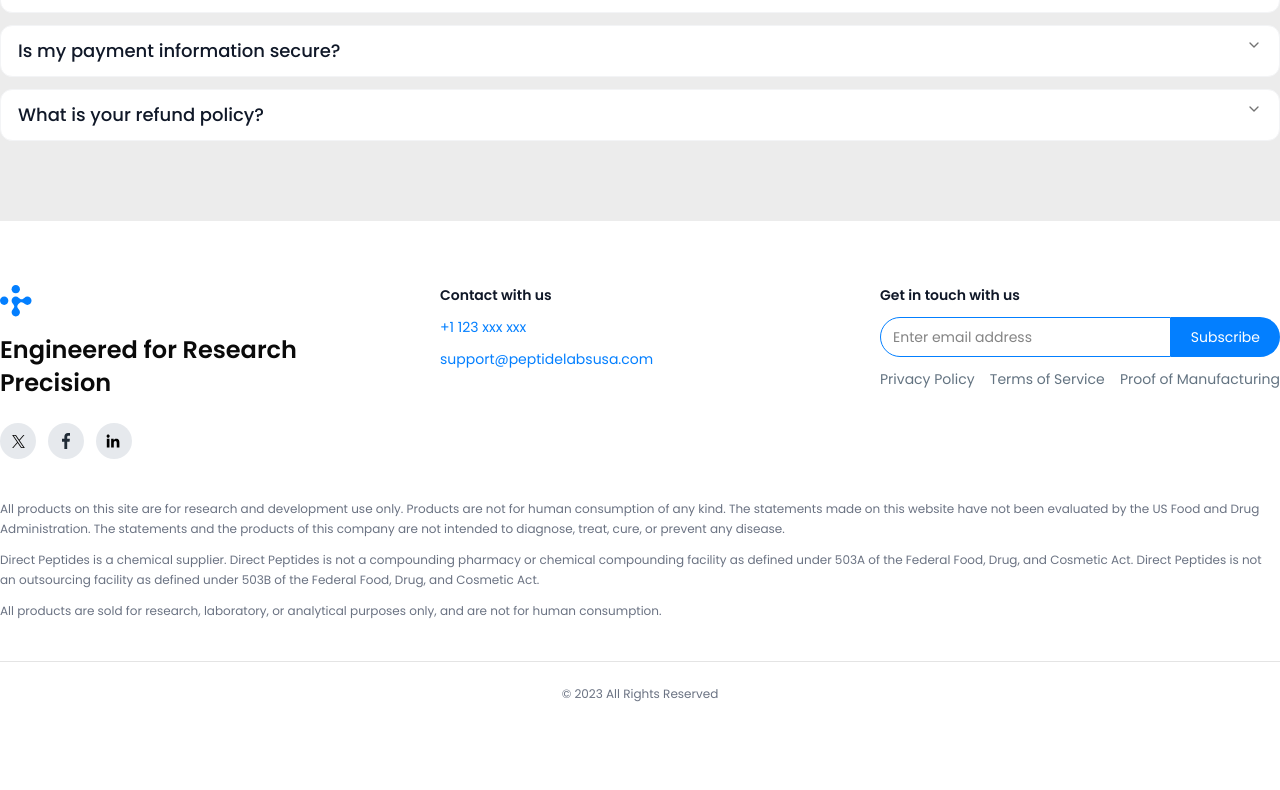
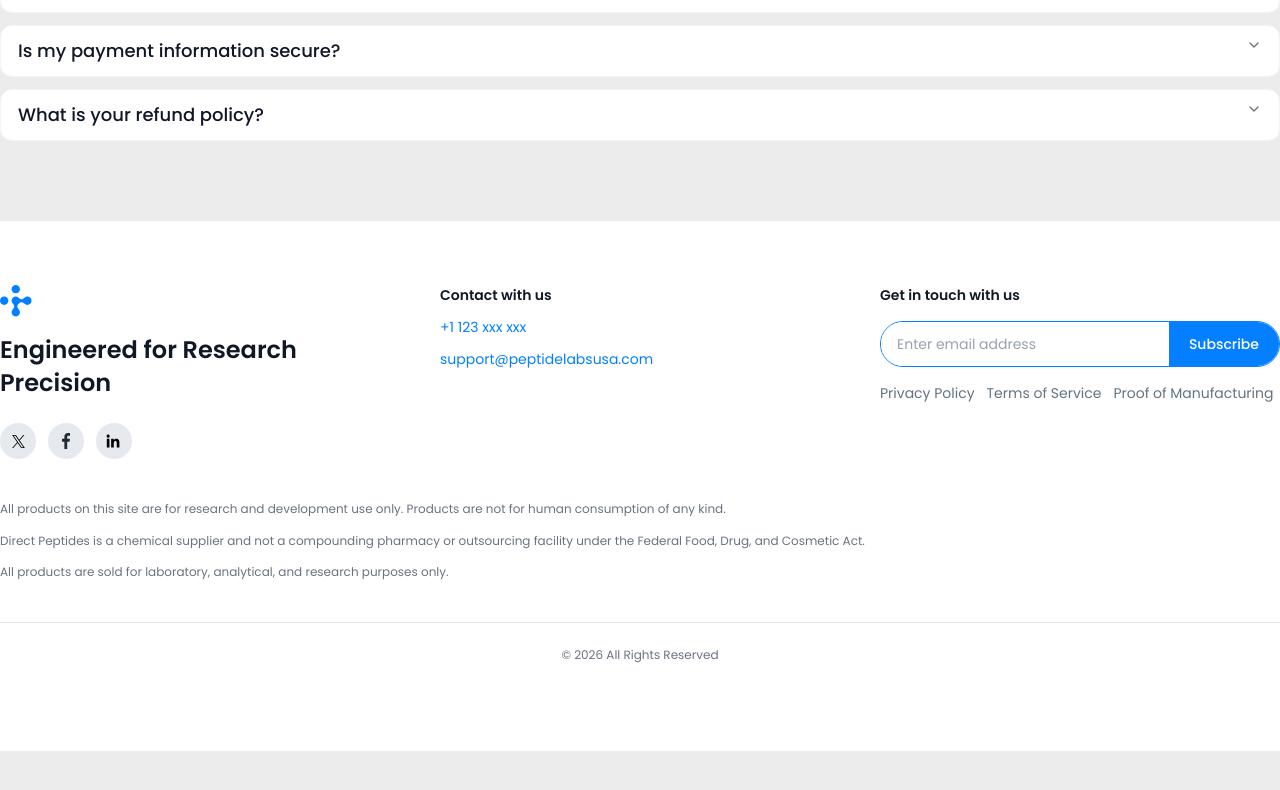
Before and after one commit to mkiuzzal01/peptide, a Next.js app: page / in a window 1280 px wide. Shown: the part 3187-3977 px from the top of the page. After the commit the page ends 3938 px from the top, so only its background shows below. Built offline with nearby package versions, Linux system fonts and the light colour scheme; no server answers.

Commit message:
update some issue

```diff
--- a/app/(main)/products/__components/AllProducts.tsx
+++ b/app/(main)/products/__components/AllProducts.tsx
@@ -21,6 +21,7 @@ export default function AllProducts() {
         {products.map((product) => (
           <ProductCard
             key={product.id}
+            slug={product?.name}
             id={product.id}
             cas={product.cas}
             name={product.name}
--- a/app/(main)/products/__components/ProductDetails.tsx
+++ b/app/(main)/products/__components/ProductDetails.tsx
@@ -51,10 +51,10 @@ export default function ProductDetails({ payload }: Props) {
 
     dispatch(
       addToCart({
-        id: String(productDetails.id),
-        name: productDetails.title,
-        price: String(productDetails.price),
-        image: productDetails.image,
+        id: String(payload?.id),
+        name: payload?.title,
+        price: String(payload?.price),
+        image: payload?.thumbnail,
         quantity,
         weight: `${selectedSize}mg`,
         packSize: selectedQuantityOption,
--- a/app/components/layouts/Footer.tsx
+++ b/app/components/layouts/Footer.tsx
@@ -1,77 +1,141 @@
+"use client";
+
 import Link from "next/link";
+import { useState } from "react";
+import { toast } from "react-toastify";
+
 import Facebook from "../icons/Facebook";
 import LinkedIn from "../icons/LinkedIn";
 import Logo from "../icons/Logo";
 import Twitter from "../icons/Twitter";
+
 import Container from "../shared/Container";
 import { footerLinks } from "./navLinks";
 
+import { useSubscribeMutation } from "@/redux/subscribe/subscribe.api";
+
 export default function Footer() {
+  const [email, setEmail] = useState("");
+
+  const [subscribe, { isLoading }] = useSubscribeMutation();
+
+  const handleSubmit = async (e: React.FormEvent<HTMLFormElement>) => {
+    e.preventDefault();
+
+    if (!email.trim()) {
+      return toast.error("Email is required");
+    }
+
+    try {
+      const res = await subscribe({ email }).unwrap();
+
+      toast.success(res?.message || "Subscribed successfully");
+
+      setEmail("");
+    } catch (error: any) {
+      toast.error(
+        error?.data?.message || "An error occurred while subscribing",
+      );
+    }
+  };
+
   return (
     <footer className="bg-white py-16">
       <Container>
-        <div className="grid grid-cols-1 md:grid-cols-3 gap-10">
+        <div className="grid grid-cols-1 gap-10 md:grid-cols-3">
           {/* LEFT */}
           <div className="flex flex-col gap-4">
             <Logo size={32} />
 
-            <h2 className="text-2xl font-semibold leading-snug">
+            <h2 className="text-2xl font-semibold leading-snug text-gray-900">
               Engineered for Research Precision
             </h2>
 
-            {/* Social */}
-            <div className="flex items-center gap-3 mt-2">
+            {/* SOCIAL */}
+            <div className="mt-2 flex items-center gap-3">
               {[Twitter, Facebook, LinkedIn].map((Icon, i) => (
-                <div
+                <button
                   key={i}
-                  className="w-9 h-9 flex items-center justify-center rounded-full bg-[#E6E9ED] hover:bg-[#037FFF] hover:text-white transition"
+                  type="button"
+                  className="
+                    flex h-9 w-9 items-center justify-center
+                    rounded-full bg-[#E6E9ED]
+                    transition-all duration-200
+                    hover:bg-[#037FFF] hover:text-white
+                  "
                 >
                   <Icon />
-                </div>
+                </button>
               ))}
             </div>
           </div>
 
           {/* MIDDLE */}
           <div className="flex flex-col gap-3">
-            <h3 className="font-semibold text-sm text-gray-900">
+            <h3 className="text-sm font-semibold text-gray-900">
               Contact with us
             </h3>
 
-            <a className="text-[#037FFF] text-sm" href="tel:+1123xxxxxx">
+            <a
+              className="text-sm text-[#037FFF] hover:underline"
+              href="tel:+1123xxxxxx"
+            >
               +1 123 xxx xxx
             </a>
 
             <a
-              className="text-[#037FFF] text-sm"
+              className="text-sm text-[#037FFF] hover:underline"
               href="mailto:support@peptidelabsusa.com"
             >
               support@peptidelabsusa.com
             </a>
           </div>
 
-          {/* RIGHT (Newsletter) */}
-          <div className="flex flex-col gap-3">
-            <h3 className="font-semibold text-sm text-gray-900">
+          {/* RIGHT */}
+          <div className="flex flex-col gap-4">
+            <h3 className="text-sm font-semibold text-gray-900">
               Get in touch with us
             </h3>
 
-            <div className="flex">
+            {/* NEWSLETTER */}
+            <form
+              onSubmit={handleSubmit}
+              className="flex w-full overflow-hidden rounded-full border border-[#037FFF]"
+            >
               <input
-                className="w-full h-10 px-3 text-sm border border-[#037FFF] rounded-l-full outline-none"
+                required
+                type="email"
+                value={email}
+                onChange={(e) => setEmail(e.target.value)}
                 placeholder="Enter email address"
+                aria-label="Email address"
+                className="
+                  h-11 w-full bg-white px-4 text-sm
+                  outline-none placeholder:text-gray-400
+                "
               />
 
-              <button className="bg-[#037FFF] text-white px-5 text-sm rounded-r-full hover:bg-[#0266d6] transition">
-                Subscribe
+              <button
+                type="submit"
+                disabled={isLoading}
+                className="
+                  flex shrink-0 items-center justify-center
+                  bg-[#037FFF] px-5 text-sm font-medium text-white
+                  transition hover:bg-[#0266d6]
+                  disabled:cursor-not-allowed disabled:opacity-70
+                "
+              >
+                {isLoading ? "Submitting..." : "Subscribe"}
               </button>
-            </div>
-            <div className="flex justify-between items-center gap-3">
+            </form>
+
+            {/* FOOTER LINKS */}
+            <div className="flex flex-wrap items-center gap-3">
               {footerLinks.map((link, i) => (
                 <Link
                   key={i}
                   href={link.href}
-                  className="text-sm text-[#637381]"
+                  className="text-sm text-[#637381] transition hover:text-[#037FFF]"
                 >
                   {link.title}
                 </Link>
@@ -80,31 +144,28 @@ export default function Footer() {
           </div>
         </div>
 
-        {/* Disclaimer */}
-        <div className="text-xs text-gray-500 leading-relaxed space-y-3 py-10">
+        {/* DISCLAIMER */}
+        <div className="space-y-3 py-10 text-xs leading-relaxed text-gray-500">
           <p>
             All products on this site are for research and development use only.
-            Products are not for human consumption of any kind. The statements
-            made on this website have not been evaluated by the US Food and Drug
-            Administration. The statements and the products of this company are
-            not intended to diagnose, treat, cure, or prevent any disease.
+            Products are not for human consumption of any kind.
           </p>
+
           <p>
-            Direct Peptides is a chemical supplier. Direct Peptides is not a
-            compounding pharmacy or chemical compounding facility as defined
-            under 503A of the Federal Food, Drug, and Cosmetic Act. Direct
-            Peptides is not an outsourcing facility as defined under 503B of the
-            Federal Food, Drug, and Cosmetic Act.
+            Direct Peptides is a chemical supplier and not a compounding
+            pharmacy or outsourcing facility under the Federal Food, Drug, and
+            Cosmetic Act.
           </p>
+
           <p>
-            All products are sold for research, laboratory, or analytical
-            purposes only, and are not for human consumption.
+            All products are sold for laboratory, analytical, and research
+            purposes only.
           </p>
         </div>
 
-        {/* Bottom */}
-        <div className="border-t border-text-muted py-6 text-center text-xs text-gray-500">
-          © 2023 All Rights Reserved
+        {/* BOTTOM */}
+        <div className="border-t border-gray-200 py-6 text-center text-xs text-gray-500">
+          © 2026 All Rights Reserved
         </div>
       </Container>
     </footer>
--- a/app/components/products/Explore.tsx
+++ b/app/components/products/Explore.tsx
@@ -103,6 +103,7 @@ export default function Explore() {
         {products.map((product) => (
           <div key={product.id}>
             <ProductCard
+              slug={product?.name}
               id={product.id}
               cas={product.cas}
               name={product.name}
--- a/app/components/products/ProductCard.tsx
+++ b/app/components/products/ProductCard.tsx
@@ -15,7 +15,7 @@ interface ProductCardProps {
   cas: string;
   name: string;
   price: string;
-  image: string;
+  image: string | any;
 }
 
 export default function ProductCard({
--- a/app/components/products/Recent.tsx
+++ b/app/components/products/Recent.tsx
@@ -43,6 +43,7 @@ export default function Recent() {
         {products.map((product) => (
           <div key={product.id}>
             <ProductCard
+              slug={product?.name}
               id={product.id}
               cas={product.cas}
               name={product.name}
--- /dev/null
+++ b/redux/subscribe/subscribe.api.ts
@@ -0,0 +1,15 @@
+import { baseApi } from "../base/baseAPI";
+
+export const subscribeApi = baseApi.injectEndpoints({
+  endpoints: (builder) => ({
+    subscribe: builder.mutation<any, any>({
+      query: (data) => ({
+        url: "/newsletter/subscribe",
+        method: "POST",
+        body: data,
+      }),
+    }),
+  }),
+});
+
+export const { useSubscribeMutation } = subscribeApi;
```
